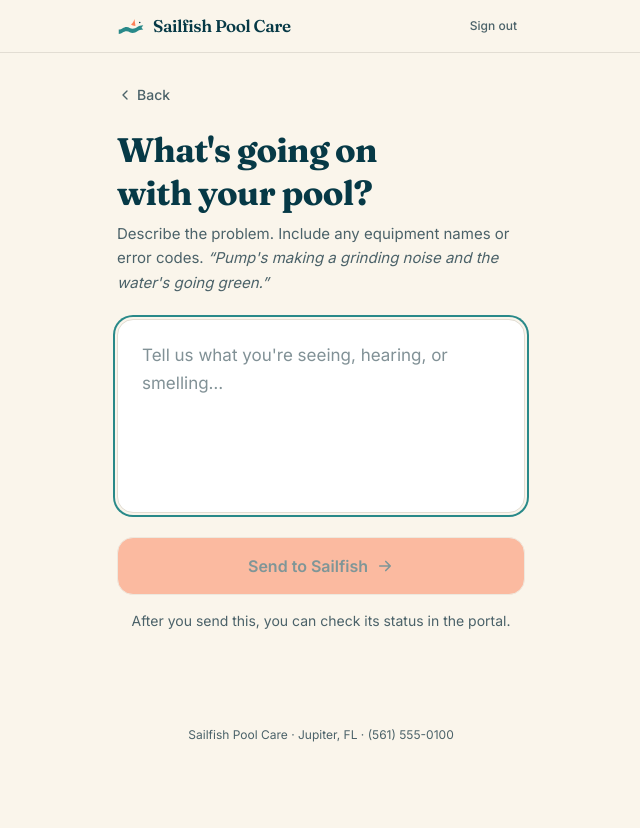
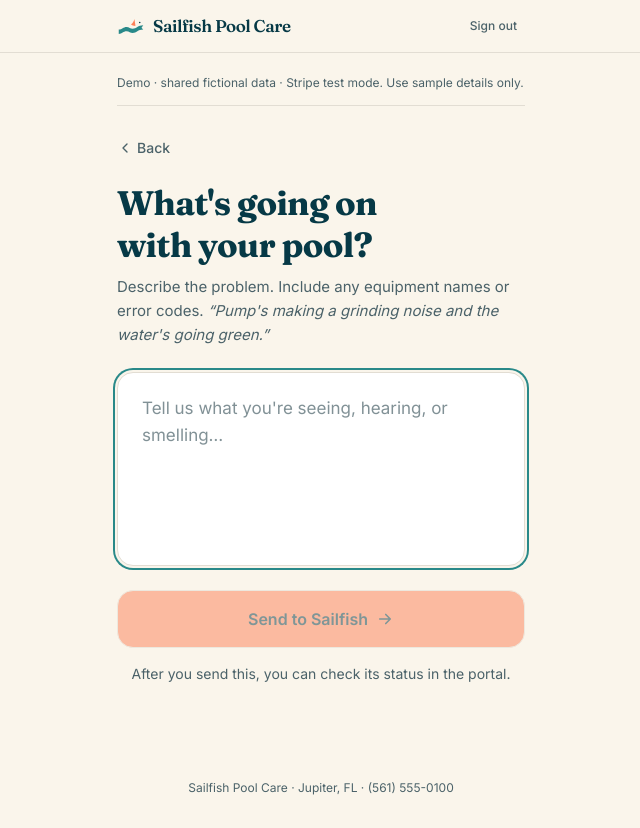
Before and after one commit to kristenmartino/cabana, a Next.js app: page /request in a window 1280 px wide. Shown: the whole page, without its empty margins (319-959 px from the left). Before the commit the page ends 800 px from the top, so only its background shows below. Built offline with nearby package versions, Linux system fonts and the light colour scheme.

Commit message:
fix(portal): clarify demo approval and test checkout states (#40)

```diff
--- a/app/request/[id]/page.tsx
+++ b/app/request/[id]/page.tsx
@@ -42,7 +42,7 @@ export default async function RequestStatus({ params, searchParams }: {
         <p className="mt-3 text-sm leading-relaxed text-muted-foreground">{req.description}</p>
         {req.visitWindow && (
           <dl className="mt-4 text-sm">
-            <dt className="font-semibold text-deepwater">Visit window</dt>
+            <dt className="font-semibold text-deepwater">{req.status === "scheduled" ? "Proposed visit window" : "Visit window"}</dt>
             <dd className="mt-1 text-muted-foreground">{req.visitWindow}</dd>
           </dl>
         )}
@@ -66,6 +66,9 @@ export default async function RequestStatus({ params, searchParams }: {
               </p>
               <PayDepositButton bookingId={req.id} amount={req.deposit.amount} />
               <p className="mt-2 text-center text-xs text-muted-foreground">Stripe checkout · test mode. No real payment is collected.</p>
+              <p className="mt-3 text-xs leading-relaxed text-muted-foreground">
+                Choose Card and use 4242 4242 4242 4242, any future expiry date and any three-digit CVC. Use sample contact details.
+              </p>
             </>
           )}
         </section>
--- a/components/sailfish/AppShell.tsx
+++ b/components/sailfish/AppShell.tsx
@@ -37,7 +37,14 @@ export function AppShell({
           )}
         </div>
       </header>
-      <main className="mx-auto max-w-md px-5 pb-24 pt-5">{children}</main>
+      <main className="mx-auto max-w-md px-5 pb-24 pt-5">
+        {showNav && (
+          <p className="mb-5 border-b border-border pb-3 text-xs leading-relaxed text-muted-foreground">
+            Demo · shared fictional data · Stripe test mode. Use sample details only.
+          </p>
+        )}
+        {children}
+      </main>
       <footer className="mx-auto max-w-md px-5 pb-8 text-center text-xs text-muted-foreground">
         <p>Sailfish Pool Care · Jupiter, FL · (561) 555-0100</p>
       </footer>
--- a/lib/portal/request-state.ts
+++ b/lib/portal/request-state.ts
@@ -30,7 +30,7 @@ export function requestState(status: string, window: unknown = null): {
     awaiting_deposit: { tone: "deposit", label: "Awaiting deposit", description: "A repair deposit is required. A visit time has not been confirmed." },
     scheduled: {
       tone: "scheduled",
-      label: visitWindow ? "Scheduled" : "Awaiting visit time",
+      label: visitWindow ? "Awaiting approval" : "Awaiting visit time",
       description: visitWindow
         ? "A visit window is recorded. The request is awaiting approval."
         : "A visit time has not been assigned. The request is awaiting approval.",
```
Also changed, not shown: 4 other files (tests, documents, lock files or other folders).
